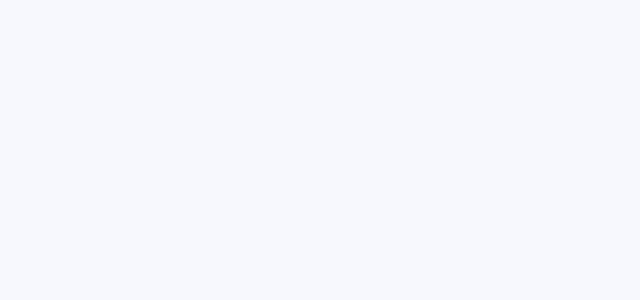
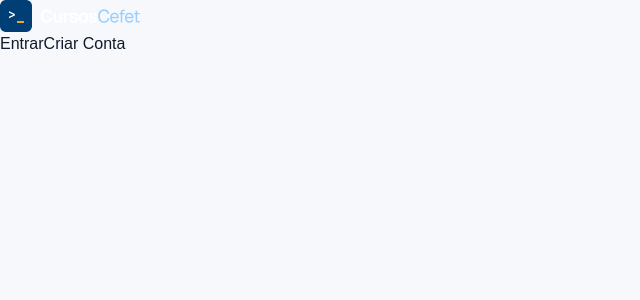
Before and after one commit to marcellx44/ProjetoWebCefet-Frontend, a React (Vite) app: page / in a window 1280 px wide. Shown: the top 300 px of the page, without its empty margins (0-640 px from the left). Built offline with nearby package versions, Linux system fonts and the light colour scheme.

Commit message:
feat: cria estrutura da navbar

```diff
--- a/src/App.tsx
+++ b/src/App.tsx
@@ -1,10 +1,11 @@
 import './App.css'
+import { Navbar } from './components/Navbar/Navbar'
 
 function App() {
 
   return (
     <>
-
+     <Navbar></Navbar>
     </>
   )
 }
--- /dev/null
+++ b/src/components/Navbar/Navbar.tsx
@@ -0,0 +1,16 @@
+import logo from '@/assets/Logo.png'
+import { Button } from '@base-ui/react/button'
+import { Link } from 'react-router'
+
+export const Navbar = () => {
+    return (
+        <nav>
+            <img src={logo} alt="" />
+            {/* <Link to="verificar-certificado">Verificar Certificado</Link> */}
+            <div>
+                <Button>Entrar</Button>
+                <Button>Criar Conta</Button>
+            </div>
+        </nav>
+    )
+}
```
Also changed, not shown: src/assets/Logo.png (added).
